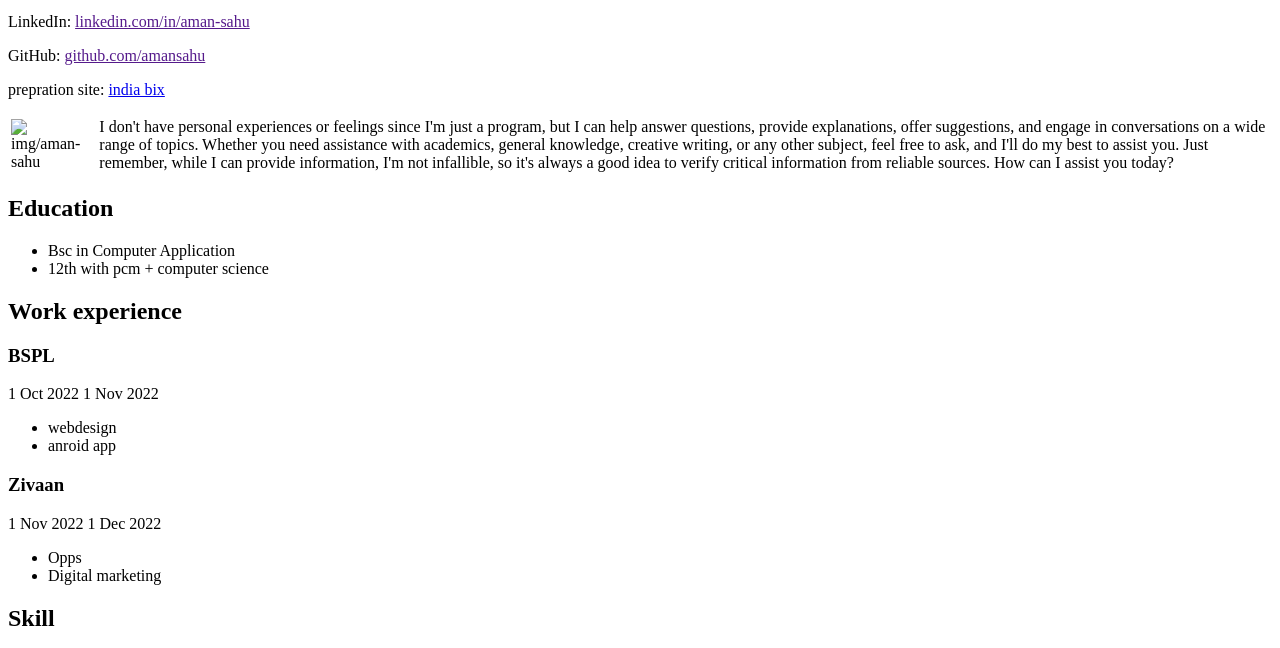
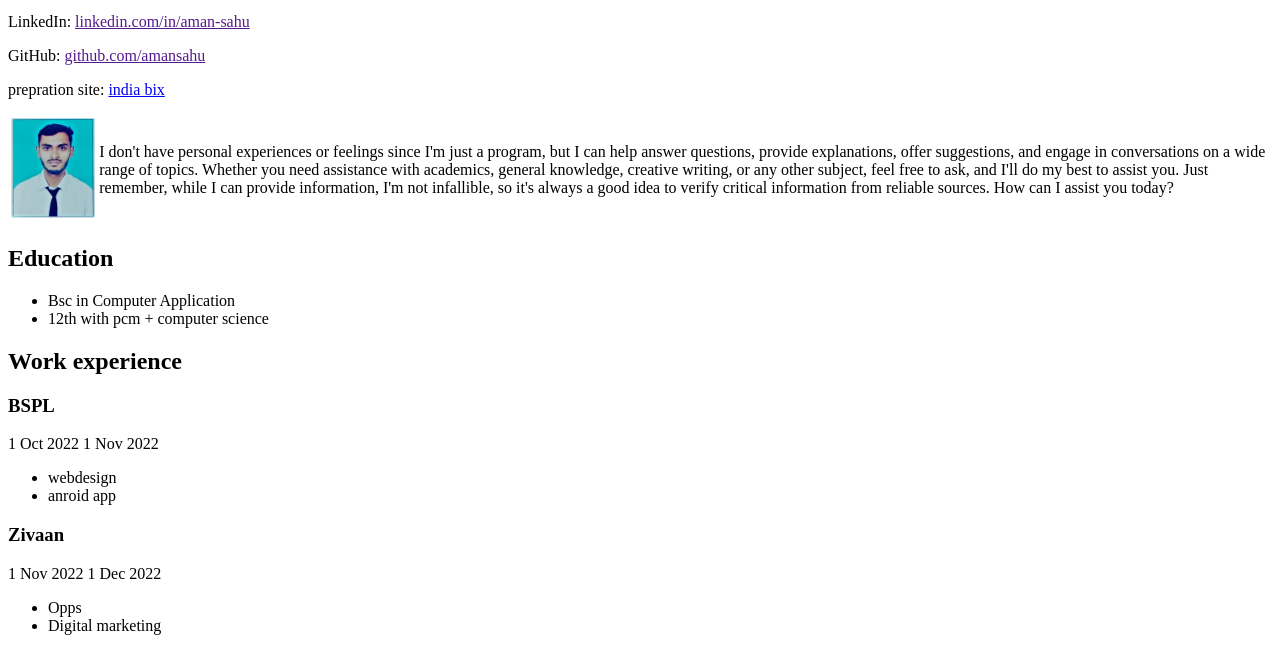
Before and after one commit to iamangithubproject/resume, a plain HTML site: page index.html in a window 1280 px wide. Shown: the part 101-749 px from the top of the page. Drawn offline with Linux system fonts and the light colour scheme.

Commit message:
Update index.html

```diff
--- a/index.html
+++ b/index.html
@@ -16,7 +16,7 @@
         </div>
         <table>
             <tr>
-                <td><img src="img/AmanSahu_roll_33_2020_23.jpeg" alt="img/aman-sahu" height="100"></td>
+                <td><img src="AmanSahu_roll_33_2020_23.jpeg" alt="img/aman-sahu" height="100"></td>
                 <td>I don't have personal experiences or feelings since I'm just a program, but I can help answer questions, provide explanations, offer suggestions, and engage in conversations on a wide range of topics. Whether you need assistance with academics, general knowledge, creative writing, or any other subject, feel free to ask, and I'll do my best to assist you. Just remember, while I can provide information, I'm not infallible, so it's always a good idea to verify critical information from reliable sources. How can I assist you today?
 
 
```
